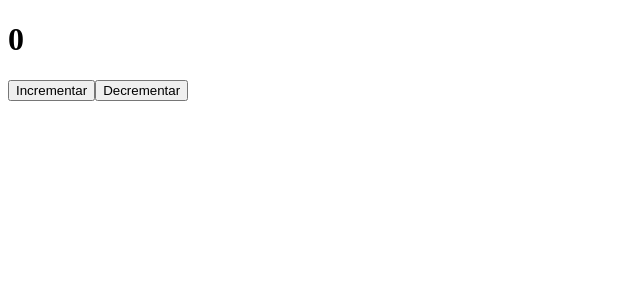
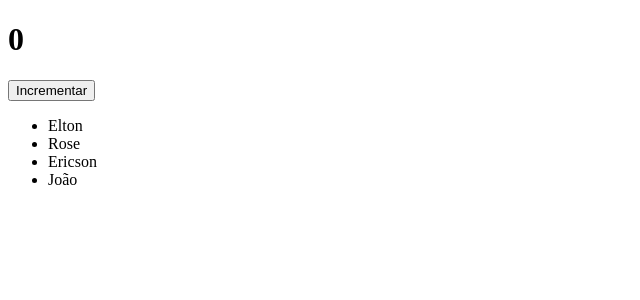
Before and after one commit to eltonsantos/training-hooks-reactjs, a React (Vite) app: page / in a window 1280 px wide. Shown: the top 300 px of the page, without its empty margins (0-640 px from the left). Built offline with nearby package versions, Linux system fonts and the light colour scheme.

Commit message:
Create Exemplo10_useMemo

```diff
--- /dev/null
+++ b/src/hooks/Exemplo10_useMemo.jsx
@@ -0,0 +1,30 @@
+import { useMemo, useState } from "react";
+
+export function Exemplo10_useMemo() {
+  const [contador, setContador] = useState(0);
+  const [nomes, setNomes] = useState(["Elton", "Rose", "Ericson", "João"]);
+
+  const ListaSemRender = useMemo(() => {
+    return <ListarNomes lista={nomes} />;
+  }, [nomes]);
+
+  return (
+    <div>
+      <h1>{contador}</h1>
+      <button onClick={(e) => setContador(contador + 1)}>Incrementar</button>
+
+      {ListaSemRender}
+    </div>
+  );
+}
+
+function ListarNomes({ lista }) {
+  console.log("Componente ListarNomes criado!");
+  return (
+    <ul>
+      {lista.map((nome) => (
+        <li key={nome}>{nome}</li>
+      ))}
+    </ul>
+  );
+}
--- a/src/main.jsx
+++ b/src/main.jsx
@@ -1,9 +1,9 @@
 import React from "react";
 import ReactDOM from "react-dom/client";
-import { Exemplo09_useReducer } from "./hooks/Exemplo09_useReducer";
+import { Exemplo10_useMemo } from "./hooks/Exemplo10_useMemo";
 
 ReactDOM.createRoot(document.getElementById("root")).render(
   <React.StrictMode>
-    <Exemplo09_useReducer />
+    <Exemplo10_useMemo />
   </React.StrictMode>
 );
```
